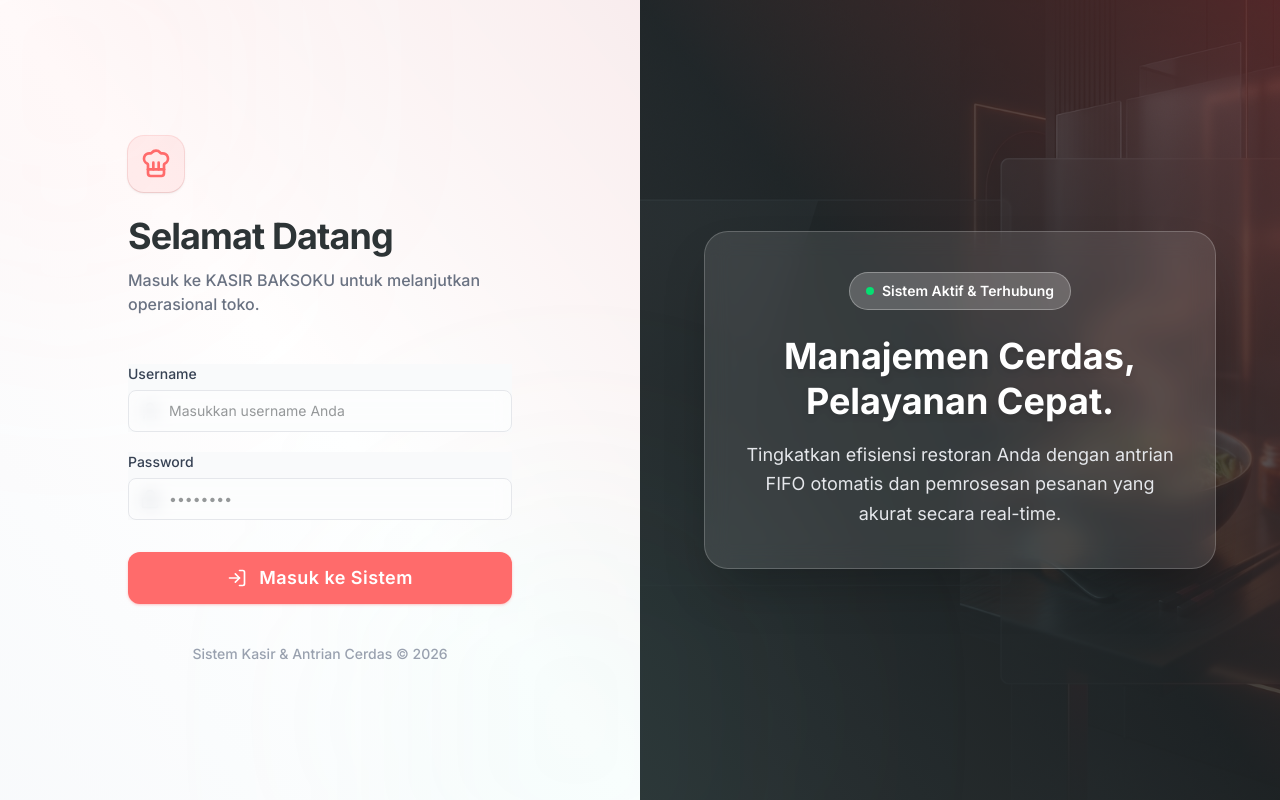
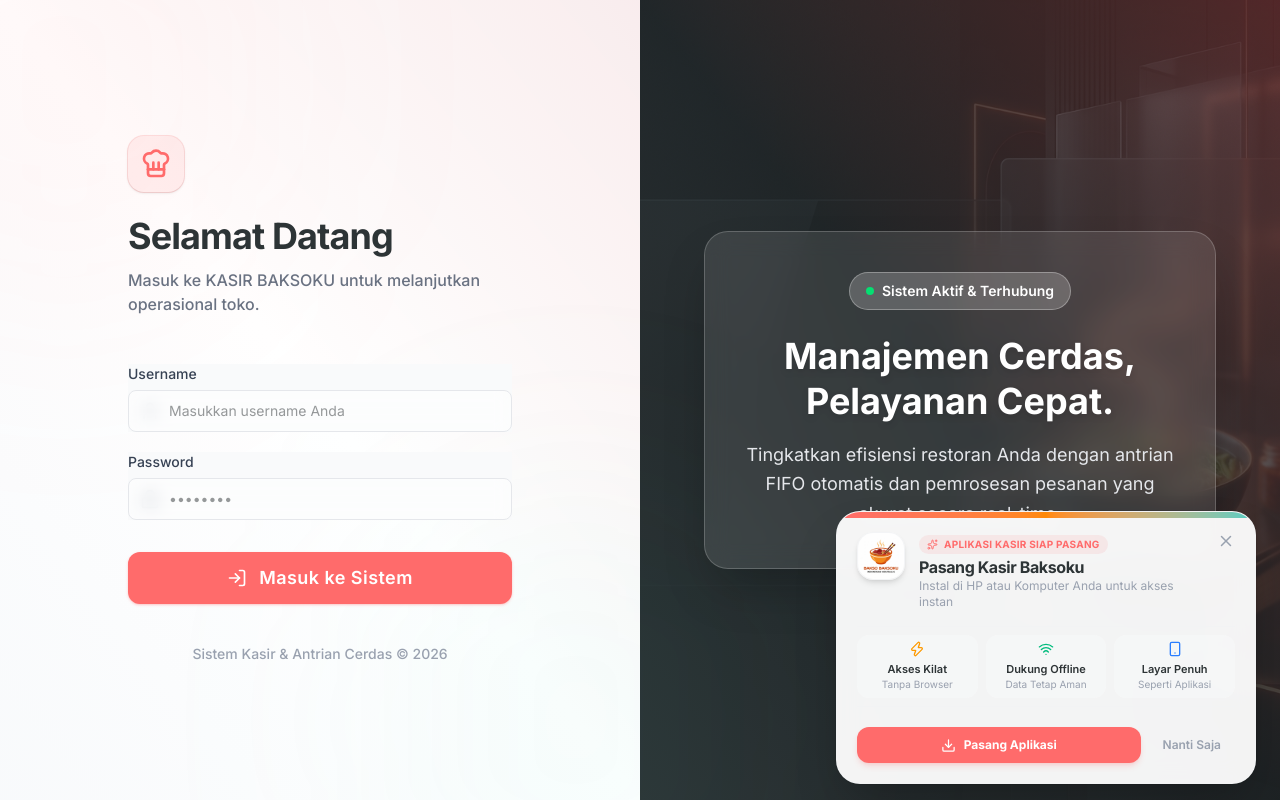
Before and after one commit to umarfa11/Tugas-Proyek, a React (Vite) app in the folder frontend/: page /login in a window 1280 px wide. Built offline with nearby package versions, Linux system fonts and the light colour scheme; no server answers.

Commit message:
feat: tambahkan banner notifikasi install PWA interaktif di awal aplikasi

```diff
--- a/frontend/src/App.jsx
+++ b/frontend/src/App.jsx
@@ -13,6 +13,7 @@ import KelolaPengeluaran from './pages/KelolaPengeluaran';
 import LabaRugi from './pages/LabaRugi';
 
 import Dashboard from './pages/Dashboard';
+import PWAInstallBanner from './components/PWAInstallBanner';
 
 const NotFound = () => <div className="p-8 text-center text-red-500 text-xl font-bold">404 - Page Not Found</div>;
 
@@ -106,6 +107,7 @@ function App() {
 
         <Route path="*" element={<NotFound />} />
       </Routes>
+      <PWAInstallBanner />
     </BrowserRouter>
   );
 }
--- /dev/null
+++ b/frontend/src/components/PWAInstallBanner.jsx
@@ -0,0 +1,167 @@
+import React, { useState, useEffect } from 'react';
+import { Download, X, Smartphone, Wifi, Zap, Share, PlusSquare, CheckCircle2, Sparkles } from 'lucide-react';
+import { usePWAStatus } from '../services/pwaService';
+
+const PWAInstallBanner = () => {
+  const { isInstallable, isInstalled, installPWA } = usePWAStatus();
+  const [isVisible, setIsVisible] = useState(false);
+  const [isIOS, setIsIOS] = useState(false);
+  const [showIOSGuide, setShowIOSGuide] = useState(false);
+  const [installedSuccess, setInstalledSuccess] = useState(false);
+
+  useEffect(() => {
+    // Deteksi iOS Safari
+    const isIosDevice = /iPad|iPhone|iPod/.test(navigator.userAgent) && !window.MSStream;
+    setIsIOS(isIosDevice);
+
+    // Cek apakah sudah pernah ditutup dalam sesi ini
+    const dismissed = sessionStorage.getItem('pwa_prompt_dismissed');
+
+    // Jika belum terinstal dan belum ditutup, munculkan banner setelah 1 detik
+    if (!isInstalled && !dismissed) {
+      const timer = setTimeout(() => {
+        setIsVisible(true);
+      }, 1200);
+      return () => clearTimeout(timer);
+    }
+  }, [isInstalled]);
+
+  const handleDismiss = () => {
+    setIsVisible(false);
+    sessionStorage.setItem('pwa_prompt_dismissed', 'true');
+  };
+
+  const handleInstallClick = async () => {
+    if (isIOS) {
+      setShowIOSGuide(true);
+      return;
+    }
+
+    if (isInstallable) {
+      const success = await installPWA();
+      if (success) {
+        setInstalledSuccess(true);
+        setTimeout(() => {
+          setIsVisible(false);
+        }, 2500);
+      }
+    } else {
+      // Browser desktop Chrome/Edge jika prompt belum terpanggil langsung
+      setShowIOSGuide(true);
+    }
+  };
+
+  if (!isVisible || isInstalled) return null;
+
+  return (
+    <div className="fixed bottom-4 left-4 right-4 sm:left-auto sm:right-6 sm:w-[420px] z-50 animate-fade-in">
+      <div className="bg-white/95 backdrop-blur-md rounded-3xl p-5 shadow-2xl border border-gray-100/80 ring-1 ring-black/5 relative overflow-hidden">
+        {/* Ambient Top Glow */}
+        <div className="absolute top-0 left-0 right-0 h-1.5 bg-gradient-to-r from-primary via-orange-400 to-secondary" />
+
+        {/* Close Button */}
+        <button
+          onClick={handleDismiss}
+          className="absolute top-3.5 right-3.5 p-1.5 text-gray-400 hover:text-gray-600 rounded-full hover:bg-gray-100 transition-colors"
+          title="Tutup"
+        >
+          <X size={18} />
+        </button>
+
+        {installedSuccess ? (
+          <div className="py-4 text-center space-y-2">
+            <div className="w-12 h-12 rounded-2xl bg-emerald-50 text-emerald-600 flex items-center justify-center mx-auto">
+              <CheckCircle2 size={28} />
+            </div>
+            <h4 className="font-bold text-dark text-base">Aplikasi Berhasil Dipasang!</h4>
+            <p className="text-xs text-gray-500">
+              Kasir Baksoku sekarang siap dibuka langsung dari layar utama atau desktop Anda.
+            </p>
+          </div>
+        ) : (
+          <div className="space-y-4">
+            {/* Header / Brand */}
+            <div className="flex items-start gap-3.5 pr-6">
+              <img
+                src="/pwa-192x192.png"
+                alt="Kasir Baksoku"
+                className="w-12 h-12 rounded-2xl object-cover shadow-md border border-gray-100 shrink-0"
+              />
+              <div className="min-w-0">
+                <div className="inline-flex items-center gap-1.5 px-2 py-0.5 rounded-full bg-primary/10 text-primary text-[10px] font-bold tracking-wide uppercase mb-0.5">
+                  <Sparkles size={11} />
+                  <span>Aplikasi Kasir Siap Pasang</span>
+                </div>
+                <h3 className="font-extrabold text-dark text-base tracking-tight leading-snug">
+                  Pasang Kasir Baksoku
+                </h3>
+                <p className="text-xs text-gray-400">
+                  Instal di HP atau Komputer Anda untuk akses instan
+                </p>
+              </div>
+            </div>
+
+            {/* Value Highlights */}
+            <div className="grid grid-cols-3 gap-2 py-2 border-y border-gray-100/80 text-[11px]">
+              <div className="flex flex-col items-center text-center p-1.5 rounded-xl bg-gray-50/60">
+                <Zap size={16} className="text-amber-500 mb-1" />
+                <span className="font-semibold text-dark">Akses Kilat</span>
+                <span className="text-[10px] text-gray-400">Tanpa Browser</span>
+              </div>
+              <div className="flex flex-col items-center text-center p-1.5 rounded-xl bg-gray-50/60">
+                <Wifi size={16} className="text-emerald-500 mb-1" />
+                <span className="font-semibold text-dark">Dukung Offline</span>
+                <span className="text-[10px] text-gray-400">Data Tetap Aman</span>
+              </div>
+              <div className="flex flex-col items-center text-center p-1.5 rounded-xl bg-gray-50/60">
+                <Smartphone size={16} className="text-blue-500 mb-1" />
+                <span className="font-semibold text-dark">Layar Penuh</span>
+                <span className="text-[10px] text-gray-400">Seperti Aplikasi</span>
+              </div>
+            </div>
+
+            {/* Panduan Manual (Khusus iOS Safari atau Browser Tertentu) */}
+            {showIOSGuide && (
+              <div className="p-3 rounded-2xl bg-amber-50 border border-amber-200 text-xs text-amber-900 space-y-1.5 animate-fade-in">
+                <p className="font-bold flex items-center gap-1.5">
+                  <Share size={14} className="text-amber-700" />
+                  <span>Petunjuk Pemasangan Cepat:</span>
+                </p>
+                {isIOS ? (
+                  <ol className="list-decimal list-inside space-y-1 text-[11px] text-amber-800">
+                    <li>Ketuk ikon <strong>Bagikan (Share)</strong> 📤 di bilah bawah Safari.</li>
+                    <li>Gulir ke bawah, lalu pilih <strong>'Tambah ke Layar Utama' (Add to Home Screen)</strong> ➕.</li>
+                    <li>Ketuk <strong>Tambah (Add)</strong> di pojok kanan atas.</li>
+                  </ol>
+                ) : (
+                  <p className="text-[11px] text-amber-800">
+                    Klik ikon instalasi <strong>(➕ atau 💻)</strong> pada bilah alamat URL browser Anda untuk menginstal aplikasi ke desktop.
+                  </p>
+                )}
+              </div>
+            )}
+
+            {/* Action Buttons */}
+            <div className="flex items-center gap-2 pt-1">
+              <button
+                onClick={handleInstallClick}
+                className="flex-1 flex items-center justify-center gap-2 py-2.5 px-4 rounded-xl bg-primary text-white font-bold text-xs shadow-md shadow-primary/20 hover:bg-primary/90 active:scale-[0.98] transition-all"
+              >
+                <Download size={15} />
+                <span>{isIOS ? 'Lihat Cara Pasang' : 'Pasang Aplikasi'}</span>
+              </button>
+              <button
+                onClick={handleDismiss}
+                className="py-2.5 px-3.5 rounded-xl text-xs font-semibold text-gray-400 hover:text-gray-600 hover:bg-gray-100 transition-colors"
+              >
+                Nanti Saja
+              </button>
+            </div>
+          </div>
+        )}
+      </div>
+    </div>
+  );
+};
+
+export default PWAInstallBanner;
```
